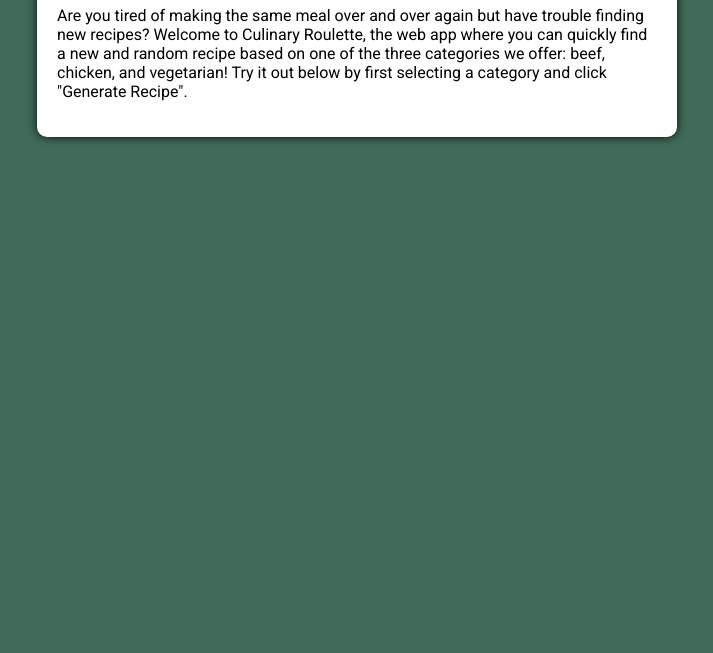
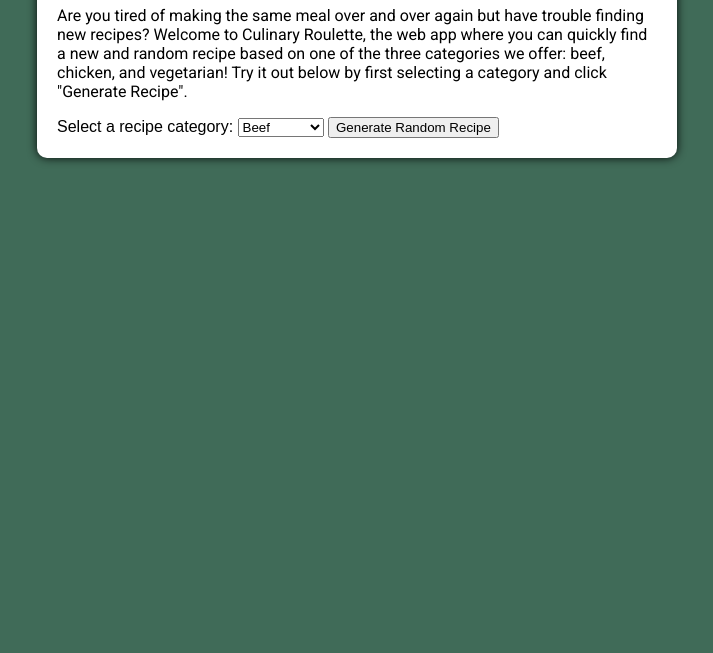
Before and after one commit to annabelxmrls/project4, a plain HTML site: page index.html in a window 1280 px wide. Shown: the part 147-800 px from the top of the page, without its empty margins (283-996 px from the left). Drawn offline with Linux system fonts and the light colour scheme.

Commit message:
paste from test branch

```diff
--- a/index.html
+++ b/index.html
@@ -10,6 +10,21 @@
     <div class="container">
         <h1>Culinary Roulette</h1>
         <p>Are you tired of making the same meal over and over again but have trouble finding new recipes? Welcome to Culinary Roulette, the web app where you can quickly find a new and random recipe based on one of the three categories we offer: beef, chicken, and vegetarian! Try it out below by first selecting a category and click "Generate Recipe".</p>
+
+        <label id="category-menu">Select a recipe category:</label>
+        <select id="category">
+            <option value="beef">Beef</option>
+            <option value="chicken">Chicken</option>
+            <option value="seafood">Seafood</option>
+            <option value="vegetarian">Vegetarian</option>
+            <option value="vegan">Vegan</option>
+            <option value="dessert">Dessert</option>
+        </select>
+
+        <button onclick="selectCategory()">Generate Random Recipe</button>
+        <div id="recipe-display"></div>
     </div>
+
+    <script src="js/main.js"></script>
 </body>
 </html>
```
